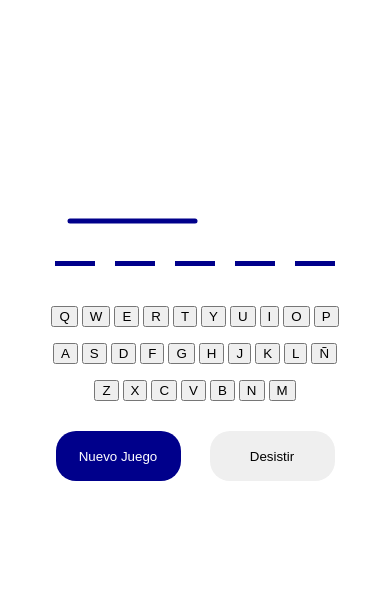
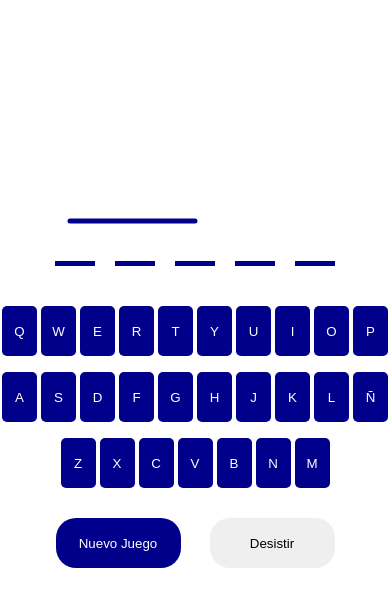
Before and after one commit to francisbatista/juegodelahorcado, a plain HTML site: page index.html in a window 390 px wide. Both pictures are taken after a click on the button "Iniciar Juego". Shown: the part 120-726 px from the top of the page. Drawn offline with Linux system fonts and the light colour scheme.

Commit message:
estilizando teclado

```diff
--- a/styles/style.css
+++ b/styles/style.css
@@ -109,5 +109,16 @@ main{
     .botonesPantallaAgregarPalabra{
         display: flex;
     }
+    #teclado button{
+        width: 35px;
+        height: 50px;
+        border-radius: 5px;
+        border-style: none;
+        background-color: darkblue;
+        color: white;
+    }
+    #teclado button:active{
+        transform: scale(1.1);
+    }
 
 }
```
